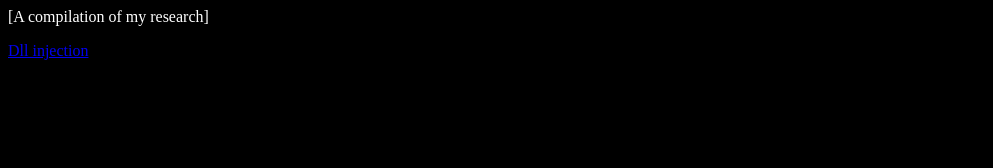
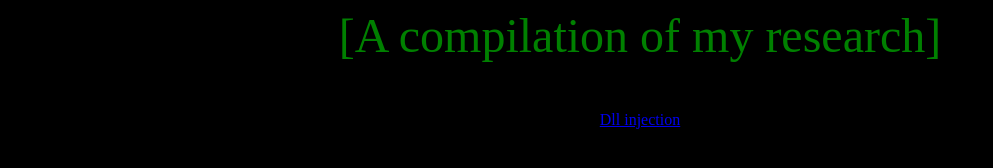
Before and after one commit to okabek/okabek.github.io, a plain HTML site: page index.html in a window 1280 px wide. Shown: the whole page, without its empty margins (0-993 px from the left). Drawn offline with Linux system fonts and the light colour scheme.

Commit message:
Update index.html

```diff
--- a/index.html
+++ b/index.html
@@ -1,4 +1,4 @@
-<html style="background-color: black; color: white">
+<html style="background-color: black; color: green; text-align:center">
   <head>
       <title>Notebook</title>
   </head>
@@ -6,7 +6,7 @@
 
   <body>
     <header>
-      <p>
+      <p style="font-size: 300%">
         [A compilation of my research]
       </p>
 
```
